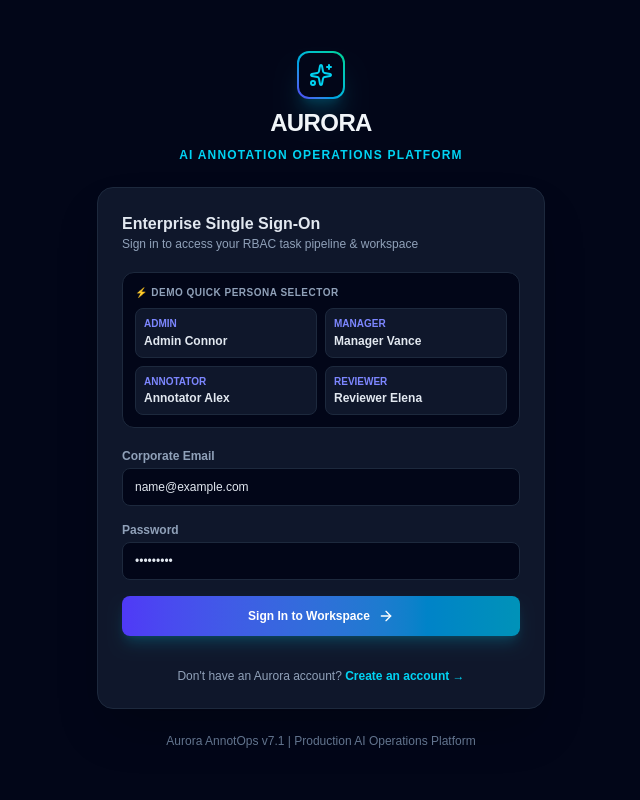
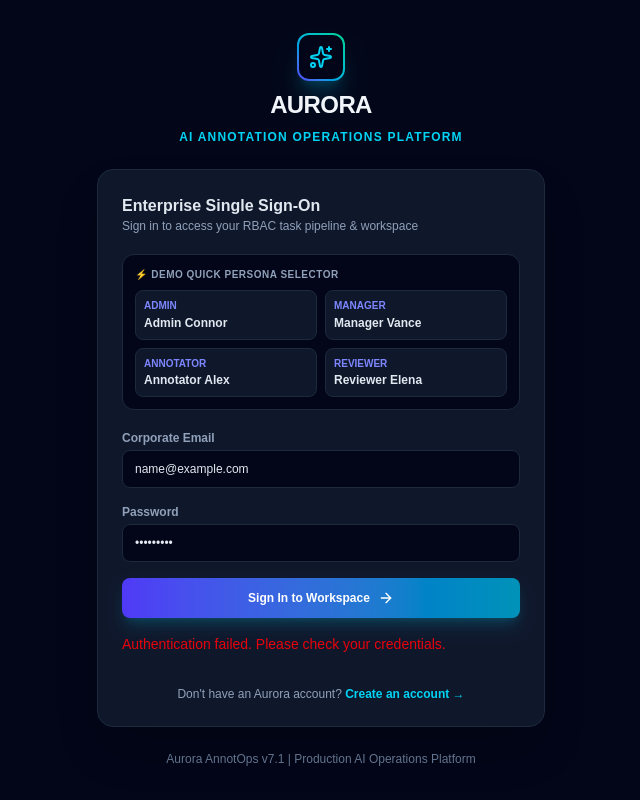
Before and after one commit to abhishekmittal19/annotation-activity, a Next.js app in the folder aurora-platform/: page /login in a window 1280 px wide. Both pictures are taken after typing "name@example.com", "Sample123" into the empty fields and a click on the button "Sign In to Workspace". Shown: the whole page, without its empty margins (319-959 px from the left). Built offline with nearby package versions, Linux system fonts and the light colour scheme; no server answers.

Commit message:
changes in error message for the authentication

```diff
--- a/aurora-platform/components/auth/LoginForm.tsx
+++ b/aurora-platform/components/auth/LoginForm.tsx
@@ -24,6 +24,9 @@ export function LoginForm() {
   const [password, setPassword] = useState("");
   const [isLoading, setIsLoading] = useState(false);
 
+  //error messase//
+  const [errorMessage, setErrorMessage] = useState("");
+
   const quickPersonas: { role: UserRole; label: string; email: string }[] = [
     { role: "ADMIN", label: "Admin Connor", email: "admin@aurora.ai" },
     { role: "MANAGER", label: "Manager Vance", email: "manager@aurora.ai" },
@@ -39,6 +42,7 @@ export function LoginForm() {
     console.log(e);
     e.preventDefault();
     setIsLoading(true);
+    setErrorMessage("");
     try {
       const res = await authApi.login(email, password);
       console.log(res);
@@ -46,7 +50,7 @@ export function LoginForm() {
 
       router.push("/dashboard");
     } catch {
-      alert("Authentication failed. Please check your credentials.");
+      setErrorMessage("Authentication failed. Please check your credentials.");
     } finally {
       setIsLoading(false);
     }
@@ -121,7 +125,6 @@ export function LoginForm() {
               </label>
               <input
                 type="email"
-                required
                 value={email}
                 onChange={(e) => setEmail(e.target.value)}
                 className="w-full bg-slate-950 border border-slate-800 rounded-lg px-3 py-2.5 text-slate-200 focus:outline-none focus:border-cyan-500"
@@ -134,7 +137,6 @@ export function LoginForm() {
               </label>
               <input
                 type="password"
-                required
                 value={password}
                 onChange={(e) => setPassword(e.target.value)}
                 className="w-full bg-slate-950 border border-slate-800 rounded-lg px-3 py-2.5 text-slate-200 focus:outline-none focus:border-cyan-500"
@@ -151,6 +153,11 @@ export function LoginForm() {
               </span>
               <ArrowRight className="w-4 h-4" />
             </button>
+            {errorMessage && (
+              <p className="mt-2 text-sm text-red-600" role="alert">
+                {errorMessage}
+              </p>
+            )}
             <div className="text-center pt-4">
               <p className="text-xs text-slate-400">
                 Don&apos;t have an Aurora account?{" "}
```
Also changed, not shown: 2 other files (tests, documents, lock files or other folders).
